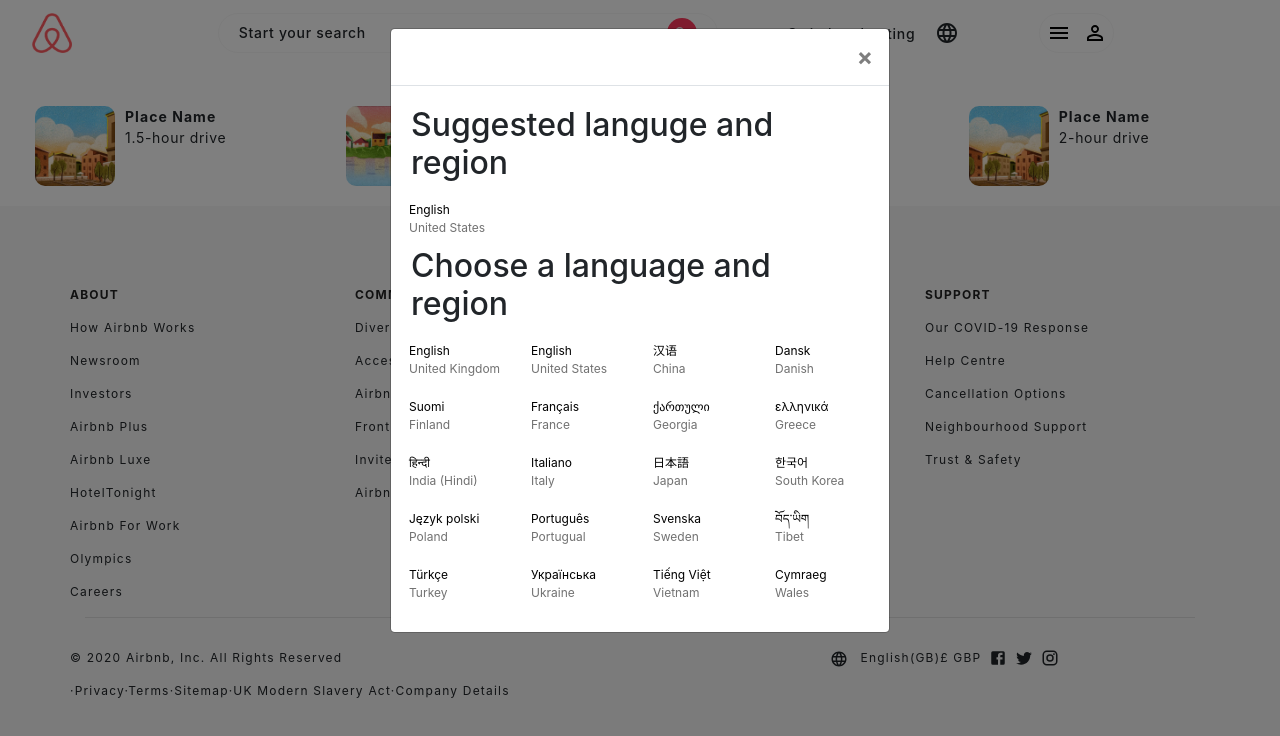
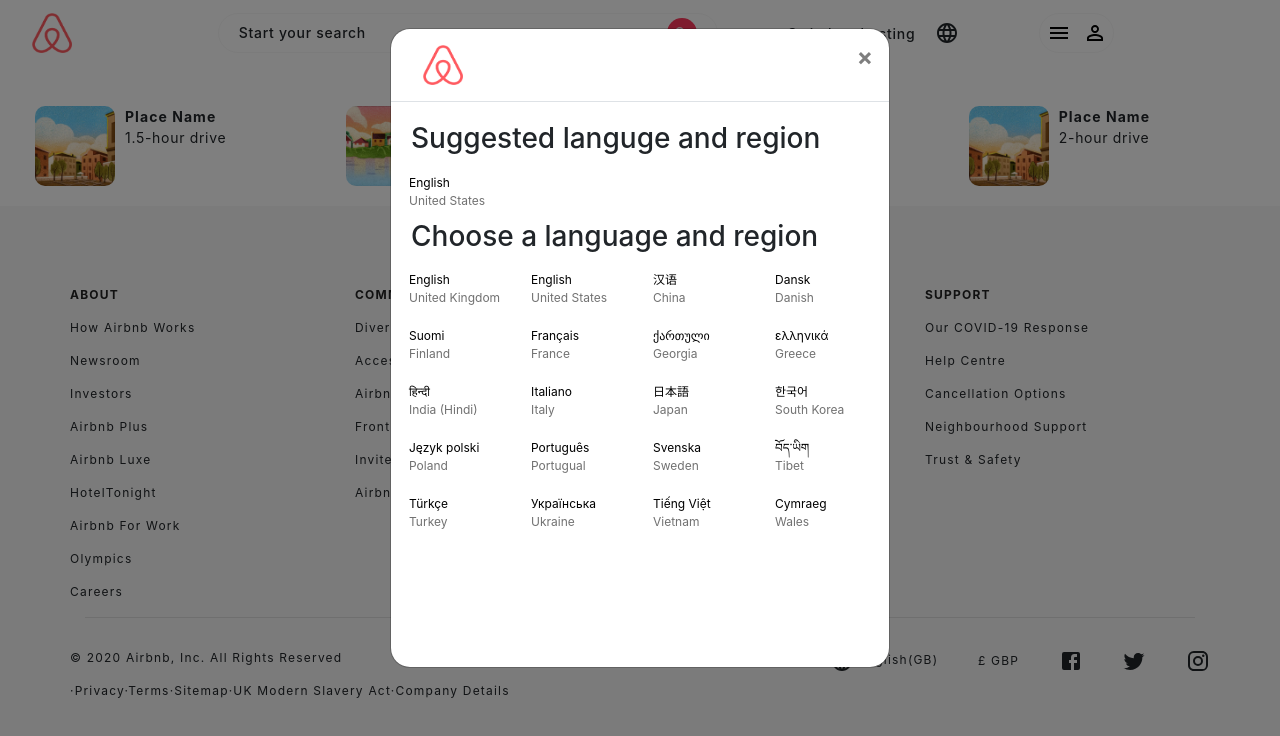
Before and after one commit to youCanCallMeStevie/airbnb-clone, a React (Create React App) app: page / in a window 1280 px wide. Both pictures are taken after a click on the element "English(GB)". Shown: the part 574-1310 px from the top of the page. Built offline with nearby package versions, Linux system fonts and the light colour scheme.

Commit message:
dropdown componented added & more CSS rooted vars

```diff
--- a/src/App.css
+++ b/src/App.css
@@ -8,7 +8,9 @@
   --grey-footer: #f7f7f7;
   --font-colour: #222222;
   --inactive: rgb(176, 176, 176);
-  font-family: "Nunito";
+  --popup-border-radius: 20px;
+  font-family: "Nunito Sans", sans-serif;
+  --box-shadow: 0.25em 0.25em 0.25em 0.1em rgba(43, 43, 43, 0.303);
 }
 
 .App {
--- a/src/App.js
+++ b/src/App.js
@@ -15,6 +15,7 @@
     loading: true,
     error: false,
     selected: false,
+    clicked: false,
   };
   handleModalToggle = async () => {
     this.setState({
@@ -23,7 +24,7 @@
   };
 
 
-  selectedItem = (e) => {
+selectedItem = (e) => {
     const element = e.currentTarget;
     element.classList.toggle("selectedItem")
 }
@@ -34,16 +35,27 @@
 }
 
 handleSubmit(event) {
-  alert('A name was submitted: ' + this.state.value);
+  alert('Thank you for posting your accomidation');
   event.preventDefault();
 }
+
+handleClick= async () => {
+  this.setState({
+  clicked: !this.state.clicked
+});
+}
   render() {
-    const { showModal, loading } = this.state;
+    const {  showModal,
+      loading,
+      error,
+      selected,
+      clicked } = this.state;
 
     return (
       <div>
         <SmallScreenNavbar handleChange={this.handleChange} handleSubmit={this.handleSubmit}/>
-        <NavBarOnScroll handleChange={this.handleChange} handleSubmit={this.handleSubmit}/>
+        <NavBarOnScroll handleChange={this.handleChange} handleSubmit={this.handleSubmit} clicked={clicked}
+          handleClick={this.handleClick}/>
         <HeroSection/>
         <LocationIcons/>
         <BottomIndex toggleModal={this.handleModalToggle}/>
--- a/src/Components/BottomIndex/BottomIndex.css
+++ b/src/Components/BottomIndex/BottomIndex.css
@@ -24,3 +24,9 @@
   color: var(--airbnb-pink);
   cursor: pointer;
 }
+
+.social-icon-wrapper {
+  display: flex;
+  justify-content: space-between;
+  align-items: center;
+}
--- a/src/Components/BottomIndex/BottomIndex.jsx
+++ b/src/Components/BottomIndex/BottomIndex.jsx
@@ -60,23 +60,13 @@
             </Row>
           </Col>
           <Col>
-            <Row>
+            <Row className="social-icon-wrapper">
               <span className="choose-language" onClick={() => toggleModal()}>
-                <LanguageIcon
-                  style={{ fontSize: "18px", marginRight: "8px" }}
-                />{" "}
-                English(GB)
+                <LanguageIcon /> English(GB)
               </span>
-              £ GBP{" "}
-              <FacebookIcon
-                style={{
-                  fontSize: "18px",
-                  marginRight: "8px",
-                  marginLeft: "8px",
-                }}
-              />
-              <TwitterIcon style={{ fontSize: "18px", marginRight: "8px" }} />
-              <InstagramIcon style={{ fontSize: "18px" }} />
+              £ GBP <FacebookIcon />
+              <TwitterIcon />
+              <InstagramIcon />
             </Row>
           </Col>
         </Row>
@@ -140,26 +130,16 @@
         </Col>
         <hr></hr>
         <Col className="">
-          <Row style={{ justifyContent: "center" }}>
+          <Row className="social-icon-wrapper">
             <span className="choose-language" onClick={() => toggleModal()}>
-              <LanguageIcon style={{ fontSize: "18px", marginRight: "8px" }} />{" "}
-              English(GB)
+              <LanguageIcon /> English(GB)
             </span>
-            £ GBP{" "}
-            <FacebookIcon
-              style={{
-                fontSize: "18px",
-                marginRight: "8px",
-                marginLeft: "8px",
-              }}
-            />
-            <TwitterIcon style={{ fontSize: "18px", marginRight: "8px" }} />
-            <InstagramIcon style={{ fontSize: "18px" }} />{" "}
+            £ GBP <FacebookIcon />
+            <TwitterIcon />
+            <InstagramIcon />{" "}
           </Row>
-          <Row style={{ justifyContent: "center" }}>
-            © 2020 Airbnb, Inc. All rights reserved
-          </Row>
-          <Row style={{ justifyContent: "center" }}>
+          <Row>© 2020 Airbnb, Inc. All rights reserved</Row>
+          <Row>
             ·Privacy·Terms·Sitemap·UK Modern Slavery Act·Company details
           </Row>
         </Col>
@@ -213,21 +193,13 @@
         </Col>
         <hr></hr>
         <Col>
-          <Row>
+          <Row className="social-icon-wrapper">
             <span className="choose-language" onClick={() => toggleModal()}>
-              <LanguageIcon style={{ fontSize: "18px", marginRight: "8px" }} />{" "}
-              English(GB)
+              <LanguageIcon /> English(GB)
             </span>{" "}
-            £ GBP{" "}
-            <FacebookIcon
-              style={{
-                fontSize: "18px",
-                marginRight: "8px",
-                marginLeft: "8px",
-              }}
-            />
-            <TwitterIcon style={{ fontSize: "18px", marginRight: "8px" }} />
-            <InstagramIcon style={{ fontSize: "18px" }} />{" "}
+            £ GBP <FacebookIcon />
+            <TwitterIcon />
+            <InstagramIcon />{" "}
           </Row>
           <Row>© 2020 Airbnb, Inc. All rights reserved</Row>
           <Row>
--- a/src/Components/LanguageModal/LanguageModal.css
+++ b/src/Components/LanguageModal/LanguageModal.css
@@ -54,3 +54,9 @@
 .selectedItem {
   border: 1px solid black;
 }
+
+.custom-modal-style {
+  height: 80vh;
+  margin: auto;
+  border-radius: var(--popup-border-radius);
+}
--- a/src/Components/LanguageModal/LanguageModal.jsx
+++ b/src/Components/LanguageModal/LanguageModal.jsx
@@ -1,5 +1,6 @@
 import React from "react";
 import { Modal, Col, Row } from "react-bootstrap";
+import PinkLogo from "../../Assets/AirBnb-Logos/airbnb_pink_solo_logo.png";
 import "../LanguageModal/LanguageModal.css";
 
 function LanguageModal({ toggleModal, showModal, selectedItem }) {
@@ -10,20 +11,27 @@
         onHide={toggleModal}
         // backdrop="static"
         // keyboard={false}
+        contentClassName="custom-modal-style"
 
       >
         <Modal.Header closeButton>
-          <Modal.Title></Modal.Title>
+          <Modal.Title><img
+            src={PinkLogo}
+            width="40"
+            height="40"
+            className="d-inline-block ml-3"
+            alt="AirBnB logo"
+          /></Modal.Title>
         </Modal.Header>
         <Modal.Body className="language-modal">
-          <h2>Suggested languge and region</h2>
+          <h3>Suggested languge and region</h3>
           <Row>
               <Col xs={6} md={3} className="language-cells">
                 <div className="language">English</div>
                 <div className="country">United States</div>
               </Col>
               </Row>
-          <h2>Choose a language and region</h2>
+          <h3>Choose a language and region</h3>
           <div >
             <Row>
               <Col xs={6} md={3} className="language-cells" tabindex="-1">
--- a/src/Components/NavBarOnScroll/NavBarOnScroll.css
+++ b/src/Components/NavBarOnScroll/NavBarOnScroll.css
@@ -79,6 +79,6 @@
 .searchbox-button:focus,
 .user-hamburger-wrapper:hover,
 .user-hamburger-wrapper:focus {
-  box-shadow: 0 0.5em 0.5em -0.4em var(--grey-footer);
+  box-shadow: var(--box-shadow);
   /* transform: translateY(-0.05em); */
 }
--- a/src/Components/NavBarOnScroll/NavBarOnScroll.jsx
+++ b/src/Components/NavBarOnScroll/NavBarOnScroll.jsx
@@ -6,8 +6,14 @@
 import LanguageIcon from "@material-ui/icons/Language";
 import MenuIcon from "@material-ui/icons/Menu";
 import PersonOutlineIcon from "@material-ui/icons/PersonOutline";
+import UserDropDownMenu from "../UserDropDownMenu/UserDropDownMenu";
 
-export default function NavBarOnScroll({handleChange, handleSubmit}) {
+export default function NavBarOnScroll({
+  handleChange,
+  handleSubmit,
+  clicked,
+  handleClick
+}) {
   return (
     <div className="navbar-onscroll-container">
       <Navbar>
@@ -44,9 +50,12 @@
             <p>Switch to hosting</p>
             <LanguageIcon />
           </div>
-          <div className="user-hamburger-wrapper">
+          <div onClick={handleClick}>
+            {clicked ? <UserDropDownMenu /> : null}
+          <div className="user-hamburger-wrapper" >
             <MenuIcon />
             <PersonOutlineIcon />
+          </div>
           </div>
         </div>
       </Navbar>
--- a/src/Components/SmallScreenNavbar/SmallScreenNavbar.css
+++ b/src/Components/SmallScreenNavbar/SmallScreenNavbar.css
@@ -23,7 +23,7 @@
   height: 40px;
   border: 1px solid var(--grey-footer);
   border-radius: 50px;
-  box-shadow: 0 0.5em 0.5em -0.4em var(--grey-footer);
+  box-shadow: var(--box-shadow);
 }
 
 .searchbox-area p {
--- /dev/null
+++ b/src/Components/UserDropDownMenu/UserDropDownMenu.css
@@ -0,0 +1,22 @@
+.dropdown-container.card {
+  position: absolute;
+  top: 60px;
+  right: 50px;
+  box-shadow: var(--box-shadow);
+  border-radius: var(--popup-border-radius) !important;
+  border: 1px solid var(--grey-footer);
+}
+
+.dropdown-container.card .list-group-item {
+  background: transparent;
+}
+
+.dropdown-heading,
+.dropdown-subheading {
+  display: flex;
+  justify-content: flex-start;
+}
+
+.dropdown-subheading {
+  font-weight: 400;
+}
--- /dev/null
+++ b/src/Components/UserDropDownMenu/UserDropDownMenu.jsx
@@ -0,0 +1,27 @@
+import React from "react";
+import { Card, ListGroup } from "react-bootstrap";
+import "../UserDropDownMenu/UserDropDownMenu.css";
+
+function UserDropDownMenu() {
+  return (
+    <div>
+      <Card className="dropdown-container">
+        <ListGroup variant="flush">
+          <ListGroup.Item>
+            <p className="dropdown-heading">Cras justo odio</p>
+            <p className="dropdown-heading">Cras justo odio</p>
+            <p className="dropdown-heading">Cras justo odio</p>
+            <p className="dropdown-heading">Cras justo odio</p>
+          </ListGroup.Item>
+          <ListGroup.Item><p className="dropdown-subheading">Cras justo odio</p>
+            <p className="dropdown-subheading">Cras justo odio</p>
+            <p className="dropdown-subheading">Cras justo odio</p></ListGroup.Item>
+          <ListGroup.Item><p className="dropdown-subheading">Cras justo odio</p>
+            <p className="dropdown-subheading">Cras justo odio</p></ListGroup.Item>
+        </ListGroup>
+      </Card>
+    </div>
+  );
+}
+
+export default UserDropDownMenu;
```
